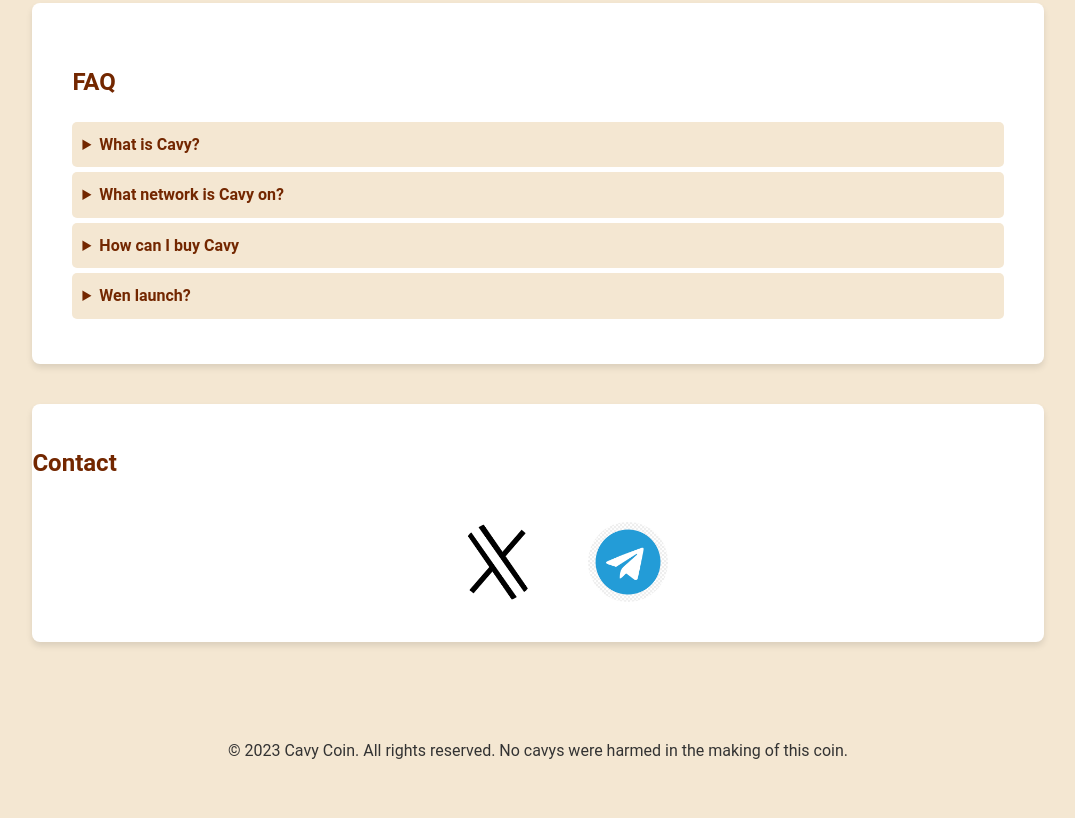
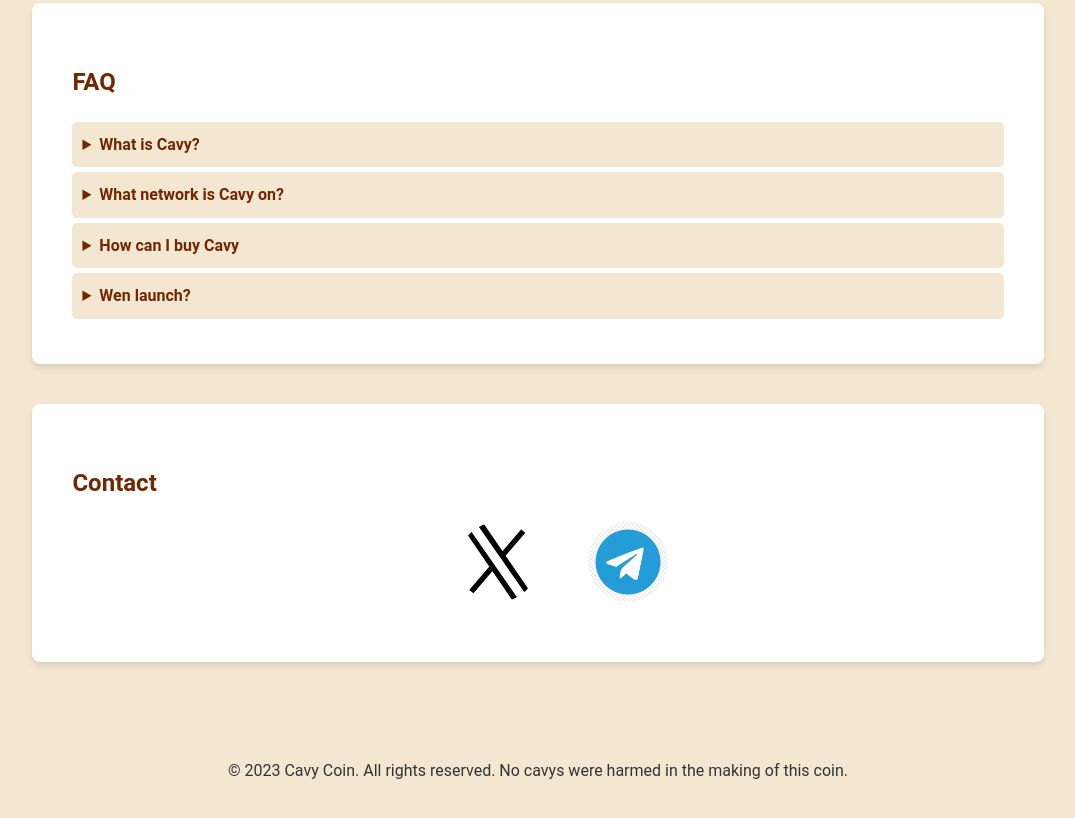
Before and after one commit to pmunozan/cabycoin, a plain HTML site: page index.html in a window 1280 px wide. Shown: the part 1092-1910 px from the top of the page, without its empty margins (102-1177 px from the left). Drawn offline with Linux system fonts and the light colour scheme.

Commit message:
Update index.html

```diff
--- a/index.html
+++ b/index.html
@@ -184,15 +184,7 @@ img {
     transform: scale(1.1); /* Aumenta el tamaño al pasar el mouse */
 }
 
-        #contact {
-    padding: 20px 0; /* Reduce el padding superior e inferior */
-    /* Si tienes una altura fija, puedes ajustarla o eliminar la propiedad para permitir que el contenido defina la altura */
-}
-#contact h2 {
-    margin: 0; /* Asegúrate de que no haya márgenes que desplacen el título */
-    padding: 20px 0; /* Ajusta el padding para alinearlo con otros títulos */
-    /* Otros estilos que desees mantener o ajustar */
-}
+
 
 
 
```
